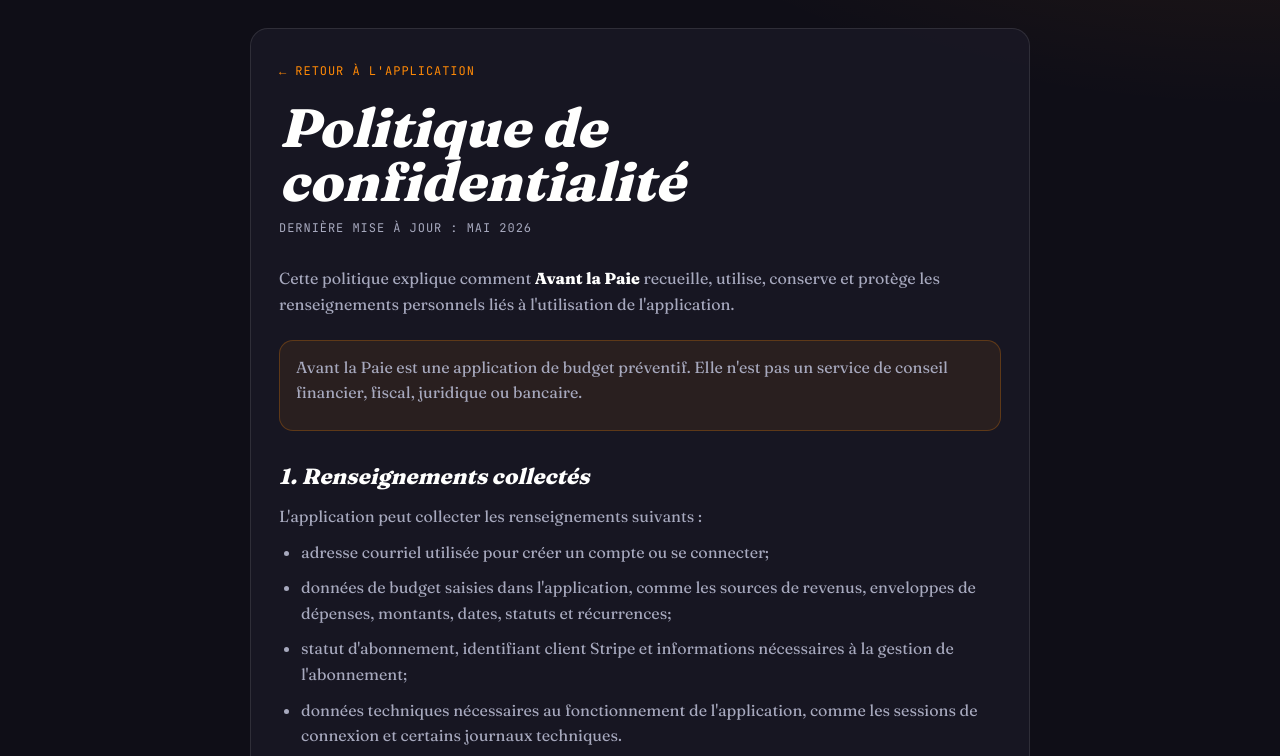
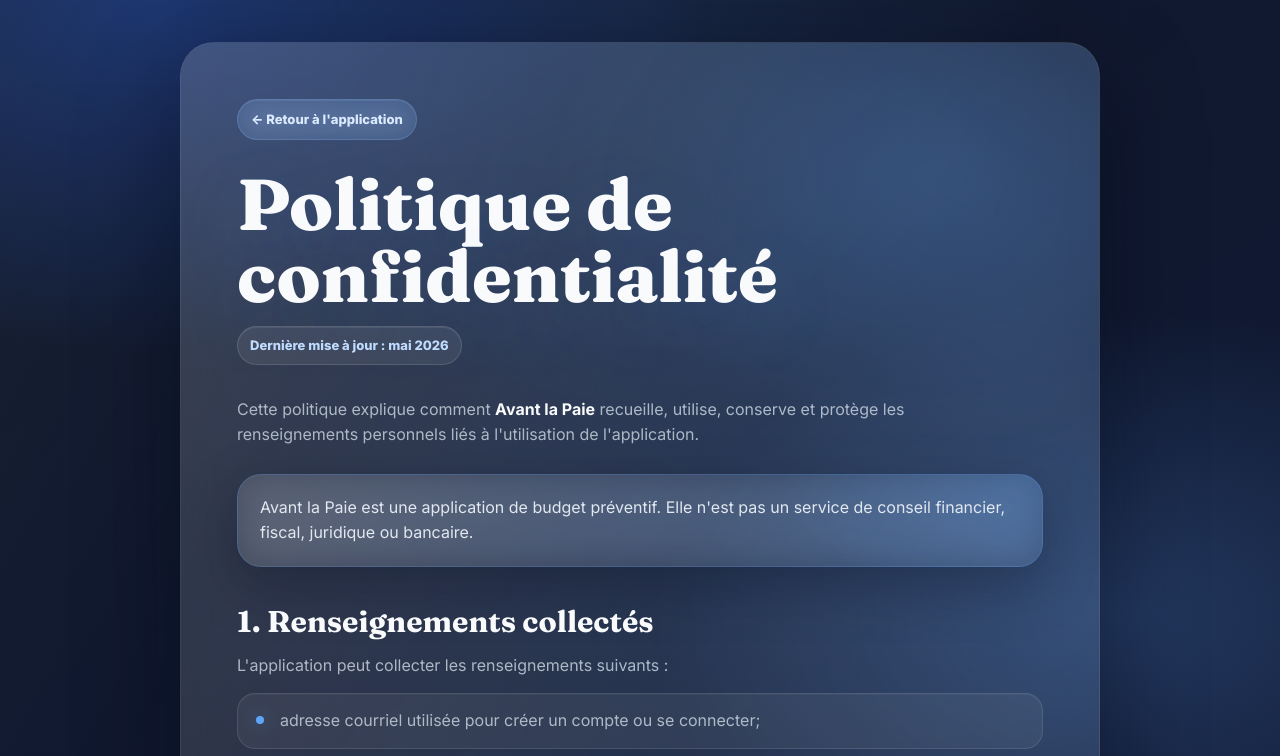
Before and after one commit to LePresidentSite/avant-la-paie, a website: page confidentialite.html in a window 1280 px wide. Shown: the top 756 px of the page. Drawn offline with Linux system fonts and the light colour scheme.

Commit message:
Add files via upload

```diff
--- a/confidentialite.html
+++ b/confidentialite.html
@@ -3,11 +3,11 @@
 <head>
 <meta charset="UTF-8">
 <meta name="viewport" content="width=device-width, initial-scale=1.0">
-<meta name="theme-color" content="#0f0e17">
+<meta name="theme-color" content="#0F172A">
 <title>Politique de confidentialité - Avant la Paie</title>
 <link rel="preconnect" href="https://fonts.googleapis.com">
 <link rel="preconnect" href="https://fonts.gstatic.com" crossorigin>
-<link href="https://fonts.googleapis.com/css2?family=Fraunces:opsz,wght@9..144,400;9..144,600;9..144,800&family=JetBrains+Mono:wght@400;600&display=swap" rel="stylesheet">
+<link href="https://fonts.googleapis.com/css2?family=Fraunces:opsz,wght@9..144,600;9..144,700;9..144,800&family=Inter:wght@400;500;600;700;800&display=swap" rel="stylesheet">
 <!-- Google tag (gtag.js) -->
 <script async src="https://www.googletagmanager.com/gtag/js?id=G-B33RDK53TM"></script>
 <script>
@@ -19,84 +19,196 @@
 <style>
   *, *::before, *::after { box-sizing: border-box; margin: 0; padding: 0; }
   :root {
-    --bg: #0f0e17;
-    --surface: #1a1925;
-    --ink: #fffffe;
-    --ink-soft: #a7a9be;
-    --accent: #ff8906;
-    --line: rgba(255,255,254,0.10);
+    --bg: #0F172A;
+    --card: rgba(15, 23, 42, 0.66);
+    --ink: #F8FAFC;
+    --ink-soft: #CBD5E1;
+    --muted: rgba(203, 213, 225, 0.82);
+    --accent: #2563EB;
+    --accent-2: #60A5FA;
+    --warm: #FBBF24;
+    --line: rgba(255,255,255,0.12);
+    --shadow: 0 34px 100px rgba(2, 6, 23, 0.44);
+    --shadow-soft: 0 18px 55px rgba(2, 6, 23, 0.30);
   }
+  html { scroll-behavior: smooth; }
   body {
     min-height: 100vh;
     background:
-      radial-gradient(1200px 600px at 100% -10%, rgba(255,137,6,0.12), transparent 60%),
-      radial-gradient(900px 500px at -10% 100%, rgba(242,95,76,0.10), transparent 60%),
-      var(--bg);
+      radial-gradient(820px 520px at 12% 0%, rgba(37,99,235,0.34), transparent 68%),
+      radial-gradient(720px 460px at 88% 18%, rgba(96,165,250,0.22), transparent 66%),
+      linear-gradient(145deg, #0F172A 0%, #111A35 42%, #07111F 100%);
     color: var(--ink);
-    font-family: 'Fraunces', Georgia, serif;
+    font-family: 'Inter', system-ui, -apple-system, BlinkMacSystemFont, 'Segoe UI', sans-serif;
     line-height: 1.6;
-    padding: 28px 18px 56px;
+    padding: clamp(18px, 4vw, 42px) 18px 64px;
+    overflow-x: hidden;
+  }
+  body::before {
+    content: "";
+    position: fixed;
+    inset: 0;
+    pointer-events: none;
+    z-index: -1;
+    background:
+      linear-gradient(120deg, rgba(255,255,255,0.045), transparent 34%),
+      radial-gradient(circle at 50% 0%, rgba(96,165,250,0.10), transparent 42%);
+  }
+  body::after {
+    content: "";
+    position: fixed;
+    inset: 0;
+    pointer-events: none;
+    z-index: -1;
+    opacity: 0.20;
+    background-image:
+      linear-gradient(rgba(255,255,255,0.05) 1px, transparent 1px),
+      linear-gradient(90deg, rgba(255,255,255,0.04) 1px, transparent 1px);
+    background-size: 80px 80px;
+    mask-image: linear-gradient(to bottom, black, transparent 72%);
   }
   main {
     width: 100%;
-    max-width: 780px;
+    max-width: 920px;
     margin: 0 auto;
-    background: rgba(26,25,37,0.82);
+    position: relative;
+    overflow: hidden;
+    background:
+      radial-gradient(620px 420px at 82% 4%, rgba(96,165,250,0.18), transparent 62%),
+      linear-gradient(145deg, rgba(255,255,255,0.085), rgba(255,255,255,0.035));
     border: 1px solid var(--line);
-    border-radius: 18px;
-    padding: 28px;
+    border-radius: 34px;
+    padding: clamp(26px, 5vw, 56px);
+    box-shadow: var(--shadow);
+    backdrop-filter: blur(18px);
+    -webkit-backdrop-filter: blur(18px);
+  }
+  main::before {
+    content: "";
+    position: absolute;
+    inset: 0;
+    pointer-events: none;
+    background:
+      linear-gradient(110deg, rgba(255,255,255,0.085), transparent 34%),
+      radial-gradient(circle at 90% 8%, rgba(96,165,250,0.18), transparent 30%);
+  }
+  main > * {
+    position: relative;
+    z-index: 1;
   }
   .back {
-    display: inline-block;
-    color: var(--accent);
+    display: inline-flex;
+    align-items: center;
+    gap: 8px;
+    color: #DBEAFE;
     text-decoration: none;
-    font-family: 'JetBrains Mono', monospace;
-    font-size: 12px;
-    text-transform: uppercase;
-    letter-spacing: 0.08em;
-    margin-bottom: 20px;
+    font-size: 13px;
+    font-weight: 800;
+    background: rgba(96,165,250,0.13);
+    border: 1px solid rgba(147,197,253,0.22);
+    border-radius: 999px;
+    padding: 9px 13px;
+    margin-bottom: 28px;
+    box-shadow: inset 0 1px 0 rgba(255,255,255,0.08);
+    backdrop-filter: blur(14px);
+    transition: transform .2s ease, border-color .2s ease, background .2s ease;
+  }
+  .back:hover {
+    transform: translateY(-1px);
+    background: rgba(96,165,250,0.18);
+    border-color: rgba(147,197,253,0.34);
   }
   h1 {
-    font-size: clamp(30px, 8vw, 54px);
+    font-family: 'Fraunces', Georgia, serif;
+    font-size: clamp(38px, 7vw, 72px);
     line-height: 1;
     font-weight: 800;
-    font-style: italic;
-    margin-bottom: 10px;
+    letter-spacing: 0;
+    margin-bottom: 14px;
+    color: var(--ink);
+    text-shadow: 0 22px 70px rgba(96,165,250,0.18);
   }
-  h1 span { color: var(--accent); }
   .updated {
-    color: var(--ink-soft);
-    font-family: 'JetBrains Mono', monospace;
-    font-size: 12px;
-    text-transform: uppercase;
-    letter-spacing: 0.08em;
-    margin-bottom: 28px;
+    display: inline-flex;
+    color: #BFDBFE;
+    font-size: 13px;
+    font-weight: 800;
+    background: rgba(255,255,255,0.07);
+    border: 1px solid rgba(255,255,255,0.12);
+    border-radius: 999px;
+    padding: 8px 12px;
+    margin-bottom: 32px;
+    box-shadow: inset 0 1px 0 rgba(255,255,255,0.08);
   }
   h2 {
-    font-size: 22px;
-    font-style: italic;
-    margin: 28px 0 10px;
+    font-family: 'Fraunces', Georgia, serif;
+    font-size: clamp(22px, 3vw, 30px);
+    line-height: 1.15;
+    margin: 38px 0 14px;
+    color: var(--ink);
+    letter-spacing: 0;
   }
   p, li {
-    color: var(--ink-soft);
+    color: var(--muted);
     font-size: 16px;
     margin-bottom: 10px;
   }
+  p {
+    max-width: 760px;
+  }
   ul {
-    padding-left: 22px;
-    margin-bottom: 10px;
+    list-style: none;
+    padding-left: 0;
+    margin: 14px 0 18px;
+    display: grid;
+    gap: 10px;
+  }
+  li {
+    position: relative;
+    padding: 14px 16px 14px 42px;
+    border-radius: 18px;
+    background: rgba(255,255,255,0.055);
+    border: 1px solid rgba(255,255,255,0.10);
+    box-shadow: inset 0 1px 0 rgba(255,255,255,0.04);
+  }
+  li::before {
+    content: "";
+    position: absolute;
+    left: 18px;
+    top: 22px;
+    width: 8px;
+    height: 8px;
+    border-radius: 999px;
+    background: #60A5FA;
+    box-shadow: 0 0 18px rgba(96,165,250,0.42);
   }
   strong { color: var(--ink); }
-  a { color: var(--accent); }
+  a { color: #93C5FD; }
   .note {
-    border: 1px solid rgba(255,137,6,0.25);
-    background: rgba(255,137,6,0.08);
-    border-radius: 14px;
-    padding: 14px 16px;
-    margin: 22px 0;
+    border: 1px solid rgba(96,165,250,0.22);
+    background:
+      radial-gradient(420px 220px at 100% 0%, rgba(96,165,250,0.18), transparent 62%),
+      linear-gradient(145deg, rgba(255,255,255,0.085), rgba(255,255,255,0.035));
+    border-radius: 24px;
+    padding: 20px 22px;
+    margin: 26px 0 34px;
+    box-shadow: var(--shadow-soft);
+    backdrop-filter: blur(18px);
+    -webkit-backdrop-filter: blur(18px);
+  }
+  .note p {
+    margin: 0;
+    color: #E2E8F0;
   }
   @media (max-width: 560px) {
-    main { padding: 22px 18px; }
+    body { padding: 12px 10px 42px; }
+    main {
+      border-radius: 28px;
+      padding: 24px 18px 30px;
+    }
+    h1 { font-size: clamp(34px, 11vw, 48px); }
+    h2 { margin-top: 32px; }
+    li { padding-right: 14px; }
   }
 </style>
 </head>
```
